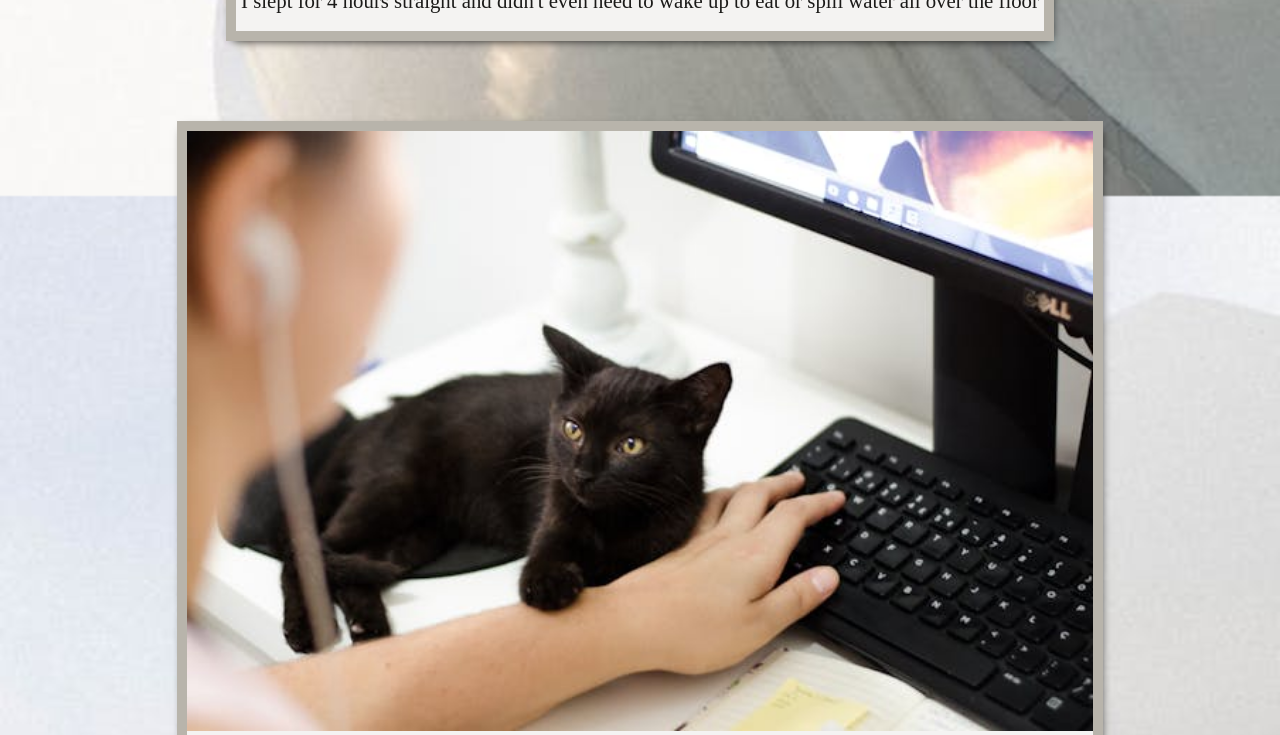
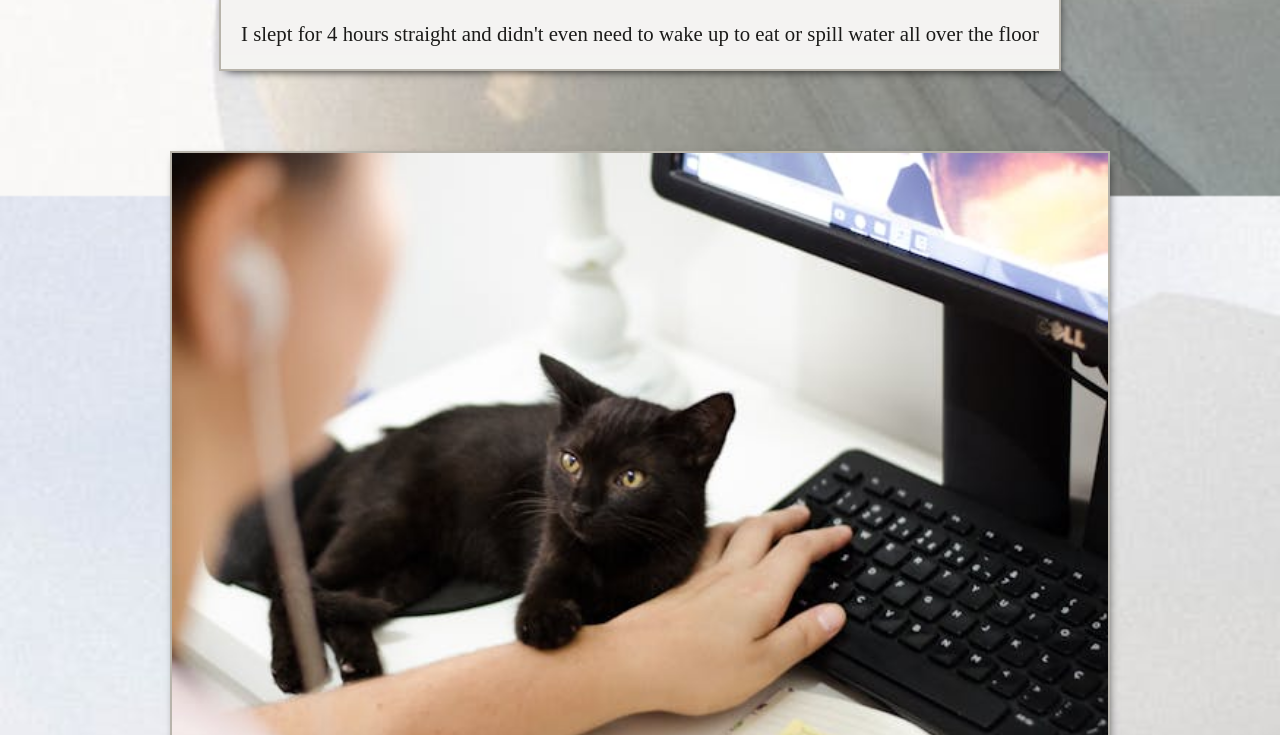
Before and after one commit to Callumacourt/homePage, a website built with webpack: page src/index.html in a window 1280 px wide. Shown: the part 1724-2459 px from the top of the page. Built offline with nearby package versions, Linux system fonts and the light colour scheme.

Commit message:
styling updates

```diff
--- a/src/dom.js
+++ b/src/dom.js
@@ -10,6 +10,7 @@ import projectImg5 from './assets/images/cat5.jpg';
 import projectImg6 from './assets/images/cat6.jpg';
 import projectImg7 from './assets/images/cat7.jpg';
 import projectImg8 from './assets/images/cat8.jpg';
+import footerPortrait from './assets/images/footerP.jpg';
 
 export default function loadDom() {
   // Select DOM elements
@@ -20,6 +21,7 @@ export default function loadDom() {
   const project1PicContainers = document.querySelectorAll('.project');
   const footerIcn1 = document.querySelector('.footerIcn1');
   const footerIcn2 = document.querySelector('.footerIcn2');
+  const footerPcontainer = document.querySelector('.footerPortrait');
 
   // Check if the elements exist to avoid errors
   if (!portraitContainer || !gitHubLink || !linkedInLink) {
@@ -91,4 +93,9 @@ export default function loadDom() {
   footerGitHub.src = gitHubIcon;
   footerGitHub.alt = 'Github social link';
   footerIcn2.appendChild(footerGitHub);
+
+  const footerP = new Image();
+  footerP.src = footerPortrait;
+  footerP.alt = 'a portrait of a cat';
+  footerPcontainer.appendChild(footerP);
 }
--- a/src/index.html
+++ b/src/index.html
@@ -112,13 +112,14 @@
   </div>
   <div class="contact">
   <p>07200385838292</p>
-  <p>kittykittymeowmeow@gmail.com</p>
+  <p>kittykittymeowmeow<wbr>@gmail.com</p>
   </div>
   <div class="footerIconContainer">
     <a href="https://github.com/Callumacourt" class="footerIcn footerIcn1"  target="_blank" aria-label="Visit project one"></a>
     <a href="https://github.com/Callumacourt" class="footerIcn footerIcn2"  target="_blank" aria-label="Visit project one"></a>
   </div>
   </div>
+  <div class="footerPortrait"></div>
 </footer>
 <script src="/dist/main.js"></script>
 </body>
--- a/src/style.css
+++ b/src/style.css
@@ -48,6 +48,12 @@ body {
   background-position: center;
   background-repeat: no-repeat;
   background-attachment: fixed;
+  opacity: 0;
+  animation: fadeIn 1s ease-in forwards;
+}
+
+html{
+  scroll-behavior: smooth;
 }
 
 header {
@@ -56,6 +62,18 @@ header {
   align-items: center;
   padding-top: 5vh;
 }
+
+.fade-in {
+  opacity: 0;
+  animation: fadeIn 1s ease-in forwards;
+}
+
+@keyframes fadeIn {
+  to {
+      opacity: 1;
+  }
+}
+
 
 .imageContainer {
   width: 60%;
@@ -127,14 +145,14 @@ header {
 }
 
 .workTxtContainer p {
-  padding: 5px;
+  padding: 20px;
 }
 
 .project {
   display: grid;
   grid-template-rows: auto 1fr;
   justify-items: center;
-  padding: 10px;
+  padding: 2px;
   background-color: #b8b4ab;
   box-shadow: 2px 4px 10px -5px black;
 }
@@ -155,7 +173,7 @@ header {
 
 .topRow h5 {
   grid-column: 2/3;
-  font-size: 1.2em;
+  font-size: 1.8rem;
   font-style: italic;
   white-space: nowrap;
 }
@@ -175,12 +193,14 @@ header {
   grid-template-rows: auto auto;
   justify-items: center;
   width: 100%;
-  text-align: justify;
+  text-align: center;
 }
 
 .footerContainer {
   background-color: #7d7f7c;
-  font-size: 1.5rem;
+    font-size: clamp(1.2rem, 2vw, 2rem); /* Minimum size 1rem, maximum size 2rem, scaling based on viewport width */
+
+
   gap: 30px;
   color: #d4d2cf;
   display: grid;
@@ -210,3 +230,13 @@ margin-bottom: 20%;
 min-width: 20%;
 height: auto;
 }
+
+::-webkit-scrollbar {
+  width: 12px; /* Width of the scrollbar */
+}
+
+::-webkit-scrollbar-thumb {
+  background-color: #888;
+  border-radius: 10px;
+  border: 3px solid transparent;
+}
```
Also changed, not shown: src/assets/images/footerP.jpg (added).
